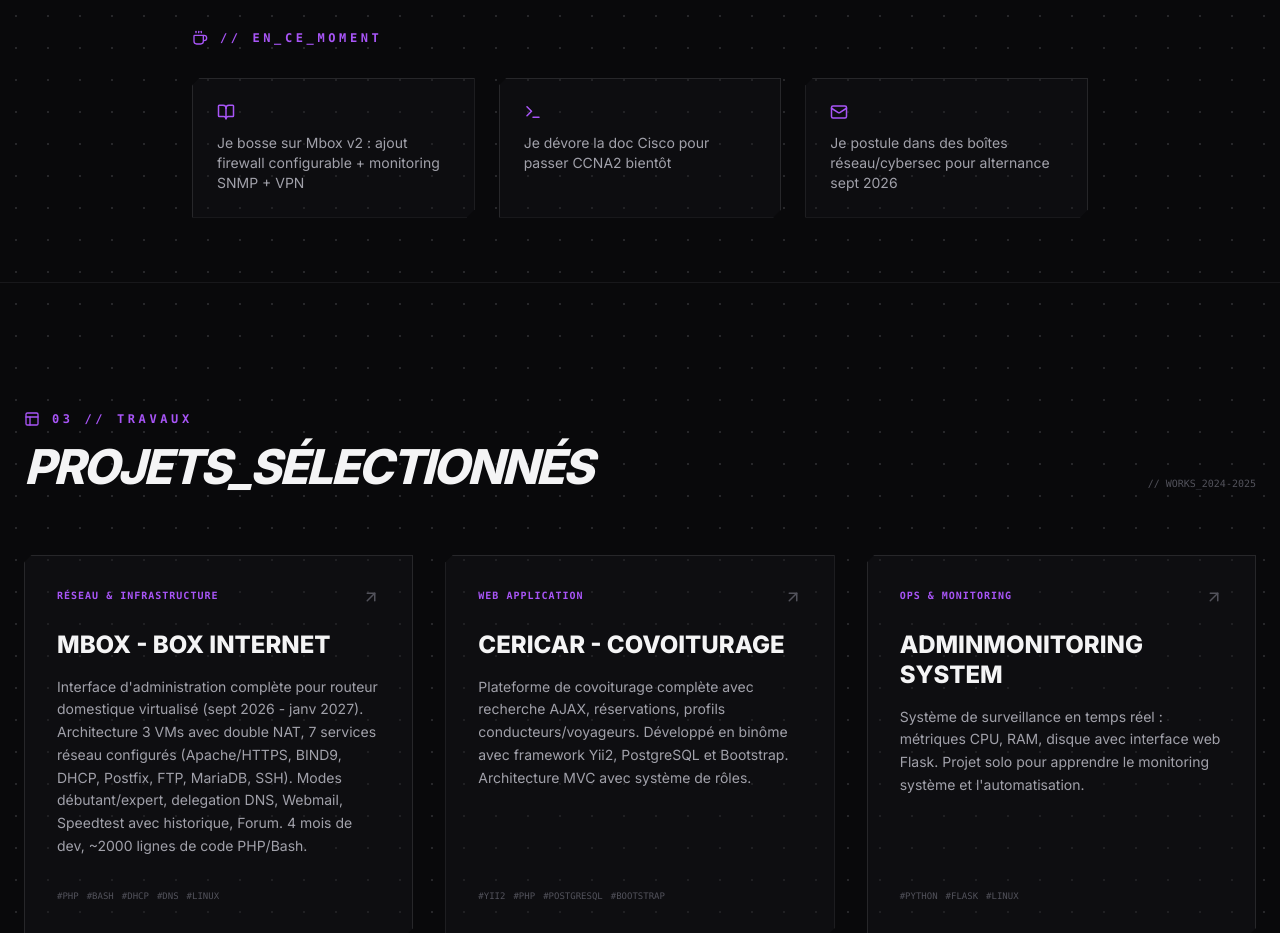
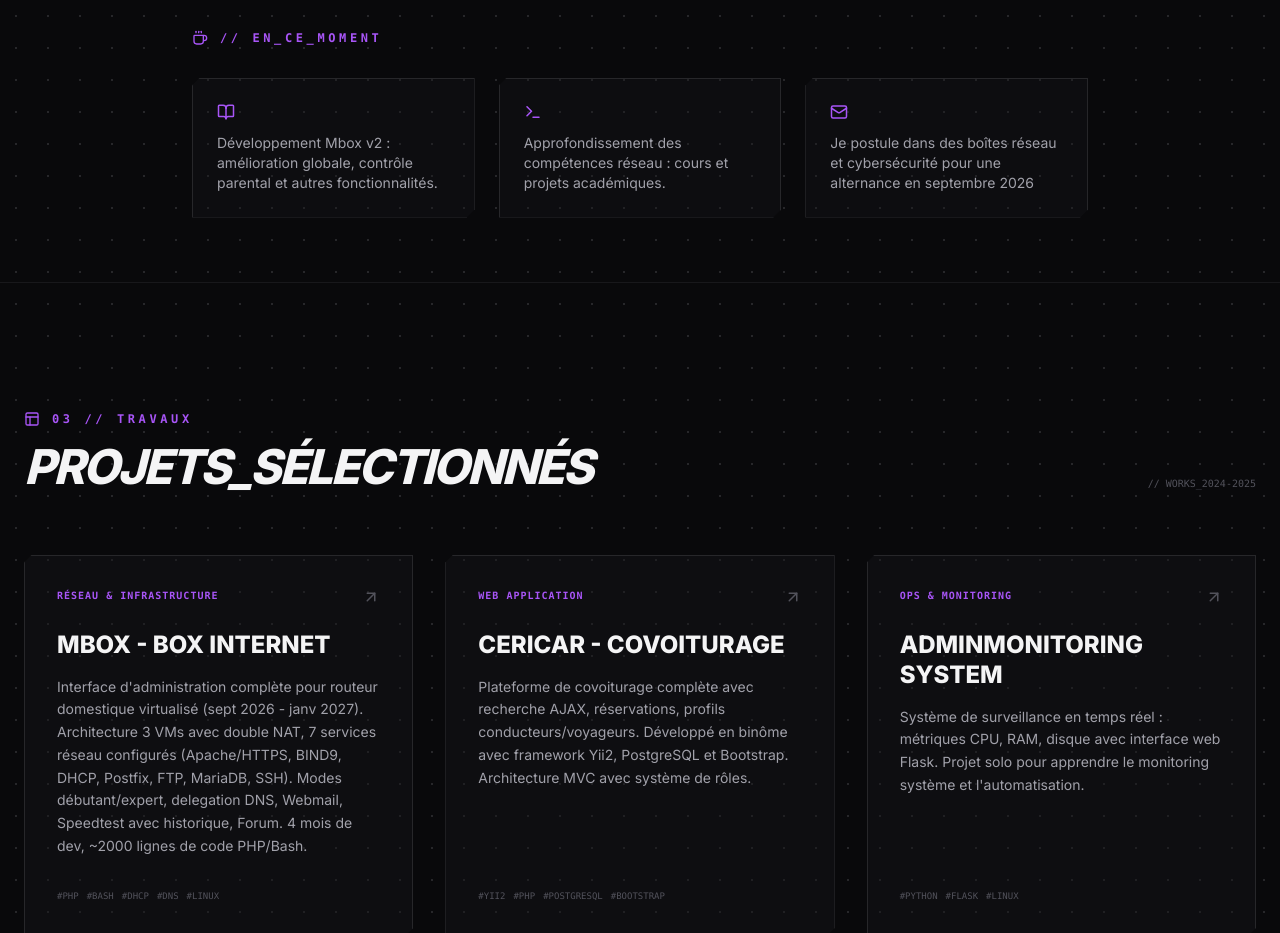
Before and after one commit to Tyziryx/Portfolio, a React (Vite) app: page / in a window 1280 px wide. Shown: the part 1920-2853 px from the top of the page. Built offline with nearby package versions, Linux system fonts and the light colour scheme.

Commit message:
Mise à jour portfolio

```diff
--- a/src/translations.ts
+++ b/src/translations.ts
@@ -34,9 +34,9 @@ export const translations = {
     },
     currently: {
       label: "// En_ce_moment",
-      item1: "Je bosse sur Mbox v2 : ajout firewall configurable + monitoring SNMP + VPN",
-      item2: "Je dévore la doc Cisco pour passer CCNA2 bientôt",
-      item3: "Je postule dans des boîtes réseau/cybersec pour alternance sept 2026"
+      item1: "Développement Mbox v2 : amélioration globale, contrôle parental et autres fonctionnalités.",
+      item2: "Approfondissement des compétences réseau : cours et projets académiques.",
+      item3: "Je postule dans des boîtes réseau et cybersécurité pour une alternance en septembre 2026"
     },
     skills: {
       label: "02 // Stack",
@@ -129,9 +129,9 @@ export const translations = {
     },
     currently: {
       label: "// Currently",
-      item1: "Working on Mbox v2: configurable firewall + SNMP monitoring + VPN",
-      item2: "Studying Cisco docs to pass CCNA2 soon",
-      item3: "Applying to network/cybersec companies for work-study Sept 2026"
+      item1: "Working on Mbox v2: overall improvements, parental control and other features.",
+      item2: "Deepening networking skills through coursework and academic projects.",
+      item3: "Applying to network and cybersec companies for a work‑study role in Sept 2026"
     },
     skills: {
       label: "02 // Stack",
```
